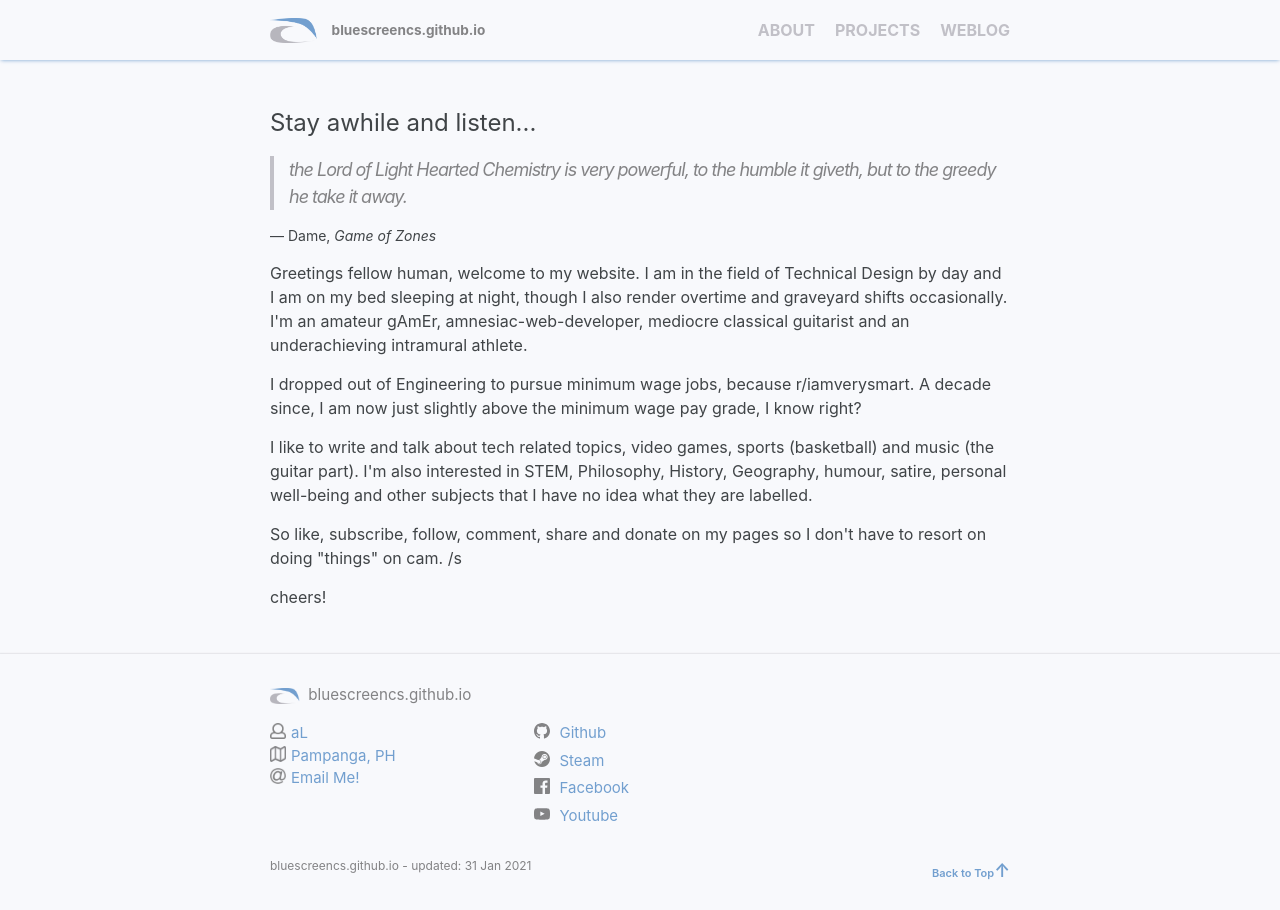
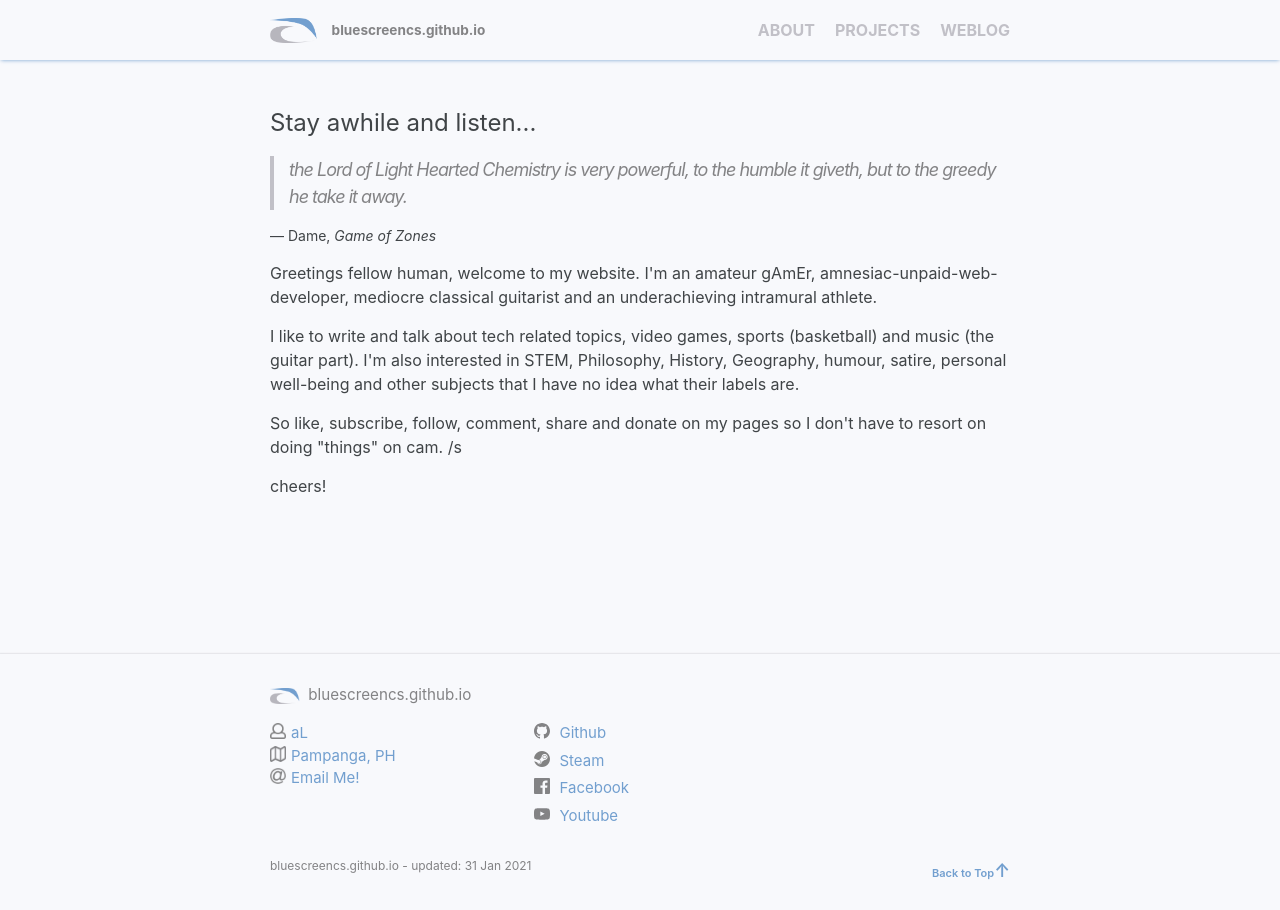
Before and after one commit to bluescreencs/bluescreen.github.io, a Jekyll site: the page built from index.html, in a window 1280 px wide and 1014 px high, cut to the strip 0-910 px from the top of the window. Built offline with Jekyll 4.4.1, drawn with Linux system fonts in a browser that asks for light colours.

Commit message:
edited about page

```diff
--- a/_includes/greetings.html
+++ b/_includes/greetings.html
@@ -18,8 +18,6 @@
 
         g = document.getElementById("greetings");
 
-        console.log(greetings[rng]);
-
         g.innerHTML = greetings[rng];
 
     })();
--- a/index.html
+++ b/index.html
@@ -5,11 +5,9 @@ title: About
 <div id="homePage">
 {%- include greetings.html -%}
 {%- include quotes.html -%}
-<p>Greetings fellow human, welcome to my website. I am in the field of Technical Design by day and I am on my bed sleeping at night, though I also render overtime and graveyard shifts occasionally. I'm an amateur gAmEr, amnesiac-web-developer, mediocre classical guitarist and an underachieving intramural athlete.</p>
+<p>Greetings fellow human, welcome to my website. I'm an amateur gAmEr, amnesiac-unpaid-web-developer, mediocre classical guitarist and an underachieving intramural athlete.</p>
 
-<p>I dropped out of Engineering to pursue minimum wage jobs, because r/iamverysmart. A decade since, I am now just slightly above the minimum wage pay grade, I know right?</p>
-
-<p>I like to write and talk about tech related topics, video games, sports (basketball) and music (the guitar part). I'm also interested in STEM, Philosophy, History, Geography, humour, satire, personal well-being and other subjects that I have no idea what they are labelled.</p>
+<p>I like to write and talk about tech related topics, video games, sports (basketball) and music (the guitar part). I'm also interested in STEM, Philosophy, History, Geography, humour, satire, personal well-being and other subjects that I have no idea what their labels are.</p>
 
 <p>So like, subscribe, follow, comment, share and donate on my pages so I don't have to resort on doing "things" on cam. /s</p>
 
```
